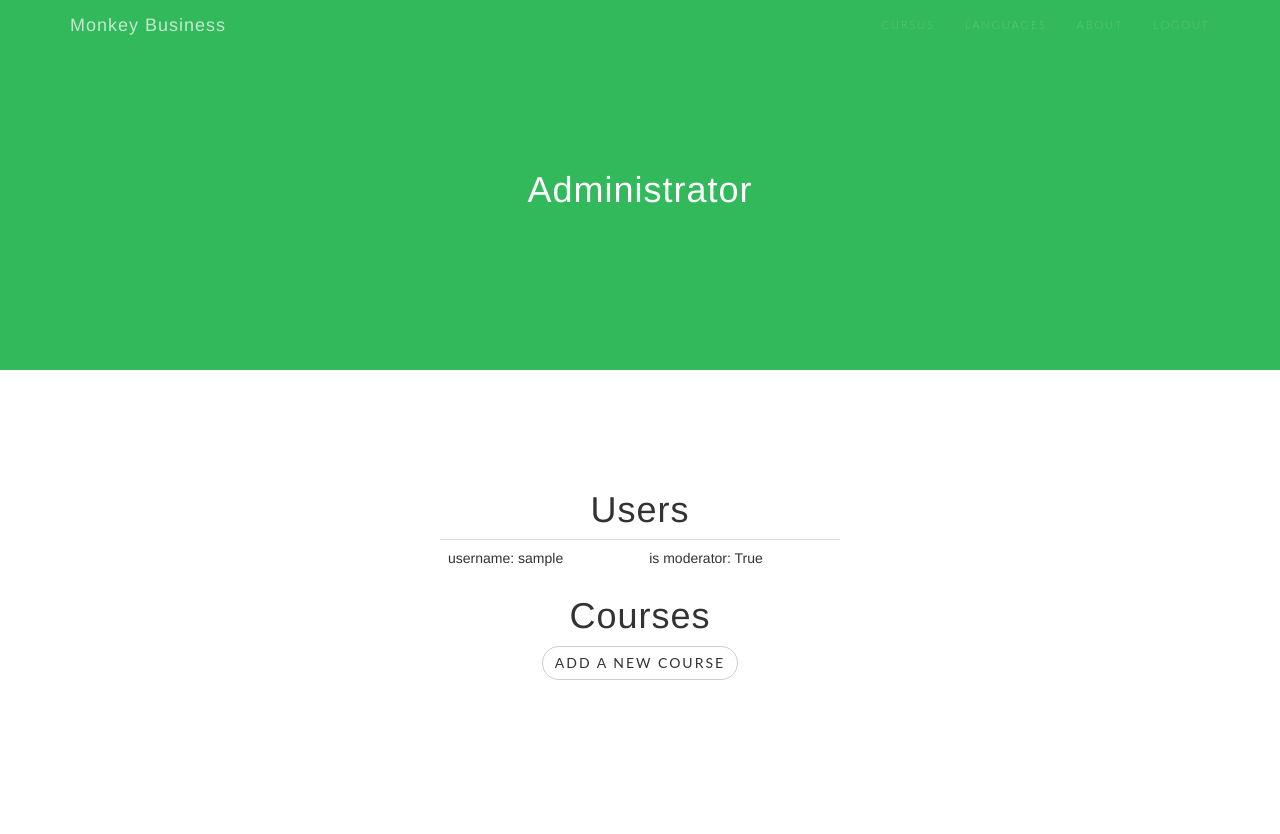
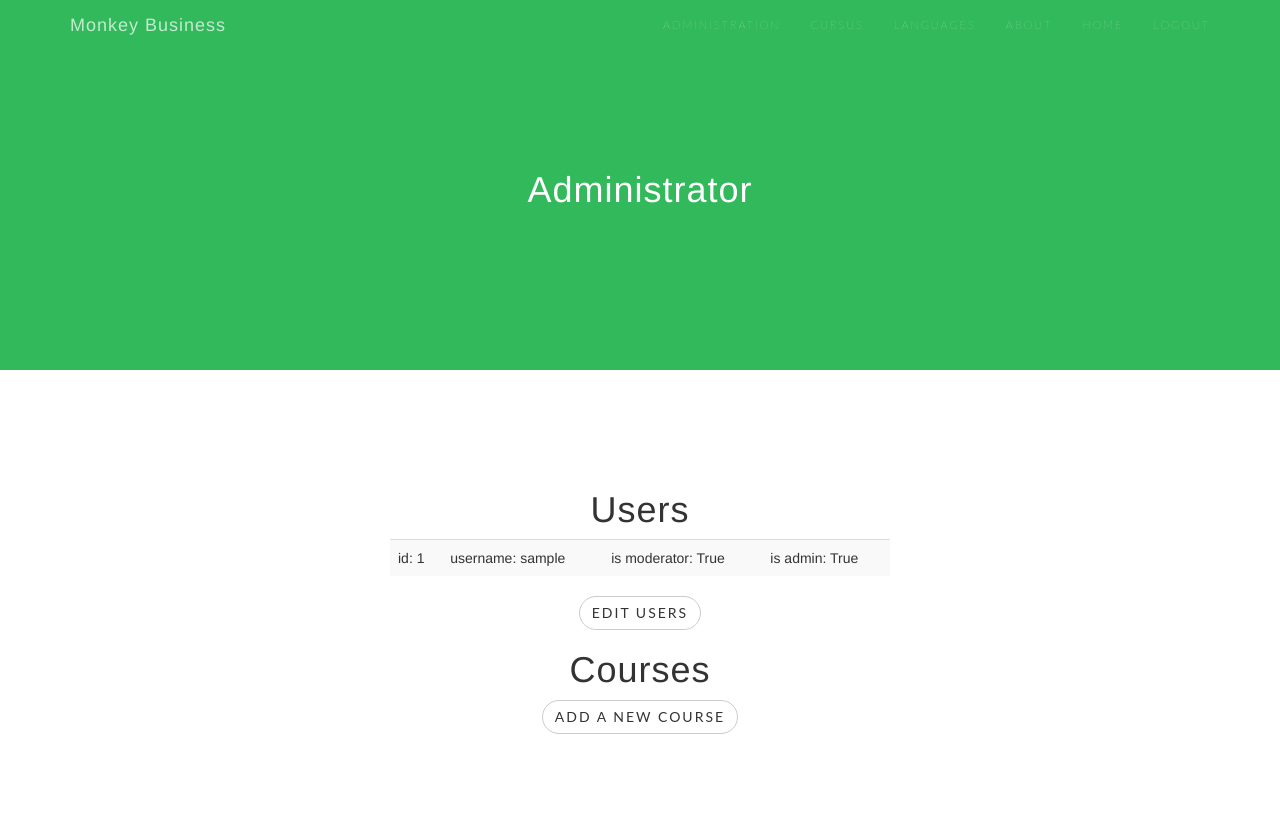
Before and after one commit to dennisslimmers/MonkeyBusiness, a Django app: page /administrator/ in a window 1280 px wide. Before the commit the page ends 680 px from the top, so only its background shows below. Run offline with Django 3.2, Linux system fonts and the light colour scheme; the visitor is signed in with stand-in values (Sample User, id 1); data comes from the database, SQL or seed files in the repository; some libraries are stand-ins or nearby versions.

Commit message:
Added small styling changes

```diff
--- a/DjangoProjects/urls.py
+++ b/DjangoProjects/urls.py
@@ -19,6 +19,7 @@ urlpatterns = [
     url(r'^login/$', authviews.login, {'template_name': 'login.html', 'authentication_form': LoginForm}, name="login"),
     url(r'registerSubmit/', loginviews.create, name="registerSubmit"),
     url(r'logout/', authviews.logout, name="logout"),
+    url(r'addcourse/', adminviews.renderAddCourse),
     url(r'administrator/',adminviews.renderAdministrator, name="administrator"),
     url(r'editusers/', adminviews.renderEditUsers, name="editusers"),
     url(r'makestaff/', adminviews.makeUserStaff, name="makestaff"),
--- a/administrator/views.py
+++ b/administrator/views.py
@@ -42,7 +42,6 @@ def makeUserStaff(request):
                 if is_staff[0]:
                     cursor.execute("UPDATE auth_user SET is_staff = 0 WHERE username = '"+ key +"'")
 
-
     # return render(request, "test.html", {"post": array_keys, "fpost": request.POST})
     return redirect("administrator")
 
--- a/templates/administrator.html
+++ b/templates/administrator.html
@@ -9,20 +9,23 @@
                 </div>
             </section>
 
-
             <section id="features" class="features">
                 <div class="container">
                     <div class="row">
                         <center>
                             <h1>Users</h1>
-                            <table class="table" style="width: 400px;">
+                            <table class="table table-striped table-hover" style="width: 500px;">
                                 {% for user in users %}
                                     <tr>
+                                        <td>id: {{ user.id }}</td>
                                         <td>username: {{ user.get_username }}</td>
                                         <td>is moderator: {{ user.is_staff }}</td>
+                                        <td>is admin: {{ user.is_superuser }}</td>
                                     </tr>
                                 {% endfor %}
                             </table>
+                            <a href="/editusers/"><button type="button" class="btn btn-default">Edit users</button></a>
+                            <br>
 
                             <h1>Courses</h1>
                             <a href="/addcourse/"><button type="button" class="btn btn-default">Add a new course</button></a>
--- a/templates/base.html
+++ b/templates/base.html
@@ -35,6 +35,11 @@
             <!-- Collect the nav links, forms, and other content for toggling -->
             <div class="collapse navbar-collapse" id="bs-example-navbar-collapse-1">
                 <ul class="nav navbar-nav navbar-right">
+                    {% if user.is_superuser %}
+                    <li>
+                        <a class="page-scroll" href="/administrator/">Administration</a>
+                    </li>
+                    {% endif %}
                     <li>
                         <a class="page-scroll" href="/cursus/">Cursus</a>
                     </li>
@@ -53,6 +58,9 @@
                         <a class="page-scroll" href="/about/">About</a>
                     </li>
                     {% if user.is_authenticated %}
+                    <li>
+                        <a class="page-scroll" href="/home/">Home</a>
+                    </li>
                     <li>
                         <a class="page-scroll" href="/logout/">Logout</a>
                     </li>
--- a/templates/editusers.html
+++ b/templates/editusers.html
@@ -14,7 +14,7 @@
                     <center>
                         <form action="{% url "makestaff" %}" method="post">
                             {% csrf_token %}
-                            <table class="table" style="width: 400px;">
+                            <table class="table table table-striped table-hover" style="width: 400px;">
                                 {% for user in users %}
                                     <tr>
                                         <td><a href="#">username: {{ user.get_username }}</a></td>
```
Also changed, not shown: templates/cursus.html (+16 -3 lines), templates/home.html (+20 -2 lines). Lines whose indentation alone changed are shown as unchanged.
